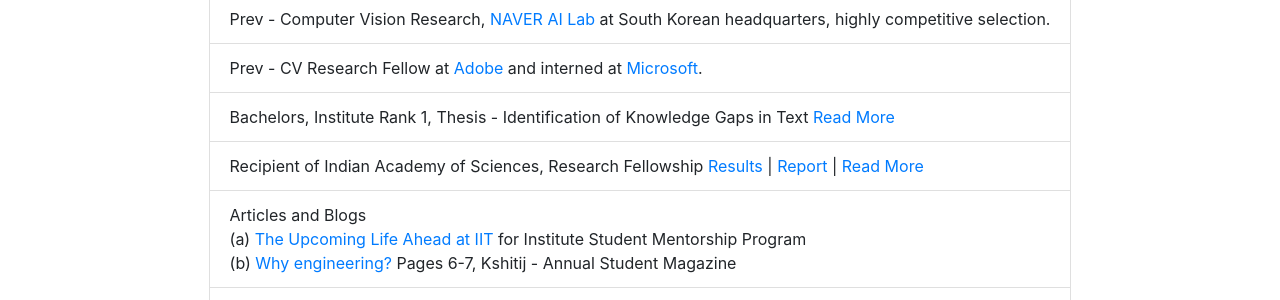
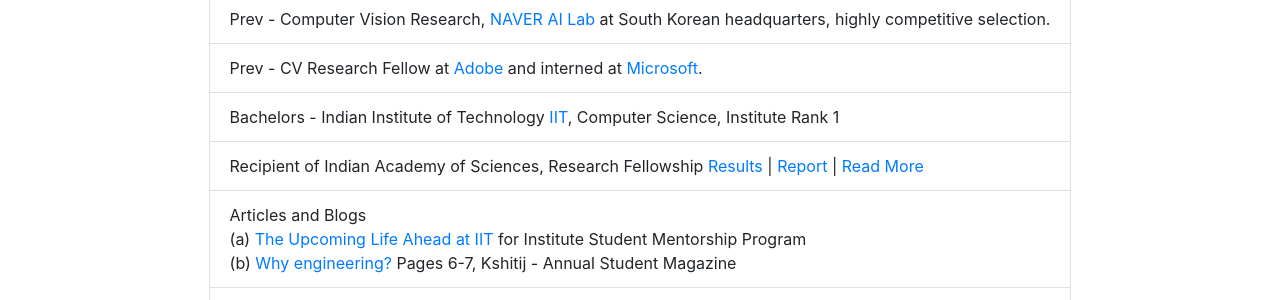
Before and after one commit to thenamangoyal/thenamangoyal.github.io, a Jekyll site: the page built from index.html, in a window 1280 px wide and 1375 px high. Shown: the part 390-690 px from the top of the window. Built offline with Jekyll 4.4.1, drawn with Linux system fonts in a browser that asks for light colours; nearby versions of some CDN libraries.

Commit message:
Replace Bachelors

```diff
--- a/index.html
+++ b/index.html
@@ -95,13 +95,12 @@ layout: bootstrap
         </li>
 
         <li class="list-group-item">
-            <!-- Graduate in Computer Science from Indian Institute of Technology, <a
-                    target="_blank" href="http://iitrpr.ac.in/">IIT</a>.<br>  -->
-            Bachelors, Institute Rank 1, Thesis - Identification of Knowledge Gaps in Text
+            Bachelors - Indian Institute of Technology <a
+                    target="_blank" href="http://iitrpr.ac.in/">IIT</a>, Computer Science, Institute Rank 1
             <!-- <a target="_blank"
                 href="https://github.com/thenamangoyal/knowledge-gaps/blob/master/Report.pdf">Report</a> -->
 
-            <a href="/research#btp">Read More</a>
+            <!-- <a href="/research#btp">Read More</a> -->
         </li>
 
 
```
